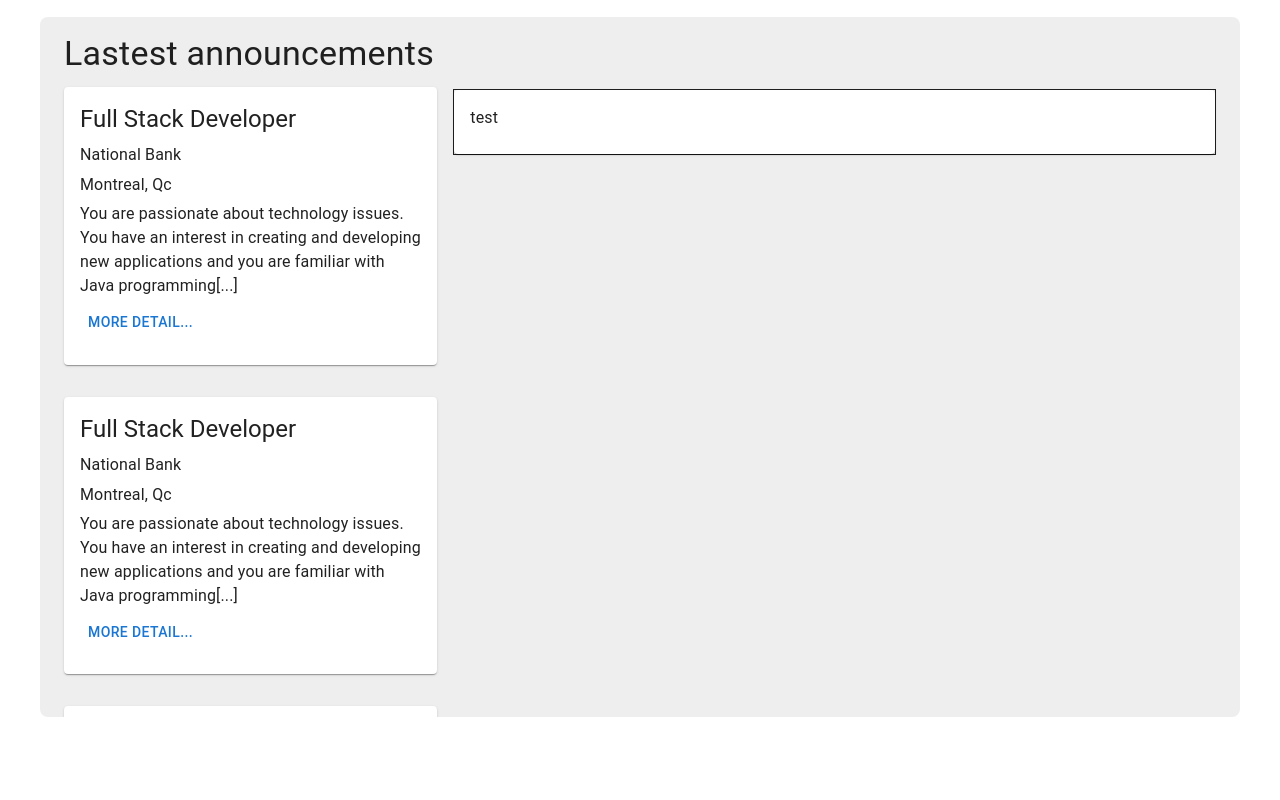
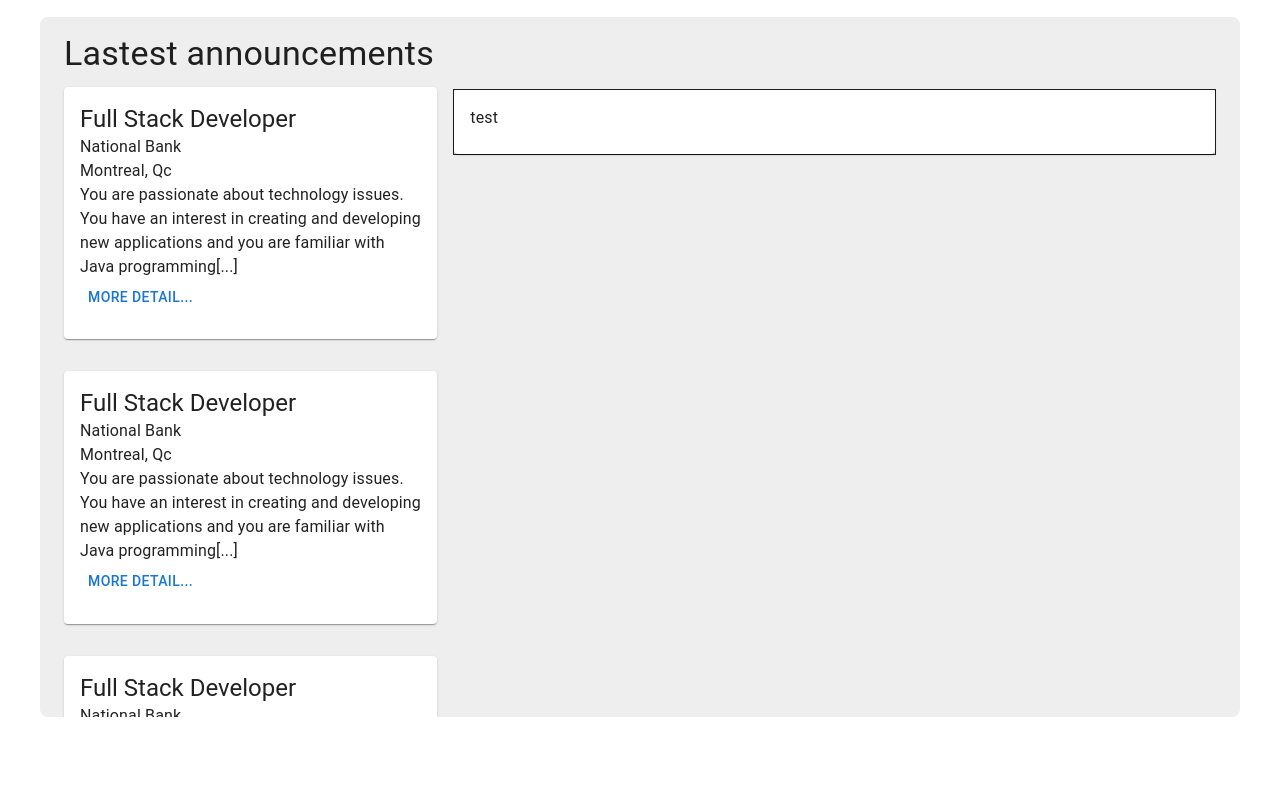
Before and after one commit to MaxLearn/remote-works, a React (Create React App) app: page / in a window 1280 px wide. Shown: the part 460-1260 px from the top of the page. Built offline with nearby package versions, Linux system fonts and the light colour scheme.

Commit message:
petite modif

```diff
--- a/src/components/Album.tsx
+++ b/src/components/Album.tsx
@@ -54,7 +54,15 @@ export default function Album() {
                       direction="row"
                       spacing={2}
                       justifyContent="center">
-                      <Paper component="form" sx={{ display: 'flex', alignItems: 'center', width: 300, borderRadius: 5, border: 1 }}>
+                      <Paper
+                        component="form"
+                        sx={{
+                          display: 'flex',
+                          alignItems: 'center',
+                          width: 300,
+                          borderRadius: 5,
+                          border: 1
+                        }}>
                         <InputBase sx={{ ml: 1, flex: 1 }} inputProps={{ 'aria-label': 'search' }} />
                         <IconButton type="button" sx={{ p: '10px' }} aria-label="search">
                           <SearchIcon />
@@ -63,7 +71,7 @@ export default function Album() {
 
                       <Avatar sx={{ m: 1, bgcolor: "rgb(255, 255, 255)" }}>
                         <IconButton>
-                        <FilterAltIcon color='info' fontSize='large' sx={{ pt: 1 }} />
+                          <FilterAltIcon color='info' fontSize='large' sx={{ pt: 1 }} />
                         </IconButton>
                       </Avatar>
                     </Stack>
@@ -112,15 +120,15 @@ export default function Album() {
                     {cards.map((card) => (
                       <Grid item key={card} xs={12} sm={12}>
 
-                        <CardActionArea href='#'>
+                        <CardActionArea href='main'>
                           <Card
                             sx={{ height: '100%', display: 'flex', flexDirection: 'column' }}>
                             <CardContent sx={{ flexGrow: 1 }}>
-                              <Typography gutterBottom variant="h5" component="h2">
+                              <Typography variant="h5" component="h2">
                                 Full Stack Developer</Typography>
-                              <Typography gutterBottom>National Bank</Typography>
-                              <Typography gutterBottom>Montreal, Qc</Typography>
-                              <Typography gutterBottom>You are passionate about technology issues. You have an interest in creating
+                              <Typography >National Bank</Typography>
+                              <Typography >Montreal, Qc</Typography>
+                              <Typography >You are passionate about technology issues. You have an interest in creating
                                 and developing new applications and you are familiar with Java programming[...]
                               </Typography>
                               <Button>more detail...</Button>
@@ -138,10 +146,10 @@ export default function Album() {
                   id='test'
                   sx={{
                     mt: 7,
-                    border: 1
+                    border: 1,
                   }}
                 >
-                  <Card>
+                  <Card id='main'>
                     <CardContent>
                       <Typography>test</Typography>
                     </CardContent>
--- a/src/components/Header.tsx
+++ b/src/components/Header.tsx
@@ -72,7 +72,6 @@ function Header() {
           component="div"
           sx={{ flexGrow: 1, display: { xs: 'none', md: 'flex' } }}>
           <Button onClick={(e) => navigate("/")} color="inherit">Home</Button>
-          <Button  color="inherit">FAQ</Button>
           <Button color="inherit" onClick={handleClicSubscribe}>
             Subscribe
           </Button>
@@ -127,7 +126,6 @@ function Header() {
             onClick={handleClose2}>
 
             <MenuItem onClick={(e) => navigate("/")}><HomeIcon /> Home </MenuItem>
-            <MenuItem onClick={handleClose2}><HelpOutlineIcon /> FAQ </MenuItem>
             <MenuItem onClick={handleClicSubscribe}><EmailIcon /> Subscribe </MenuItem>
           </Menu>
         </Box>
```
